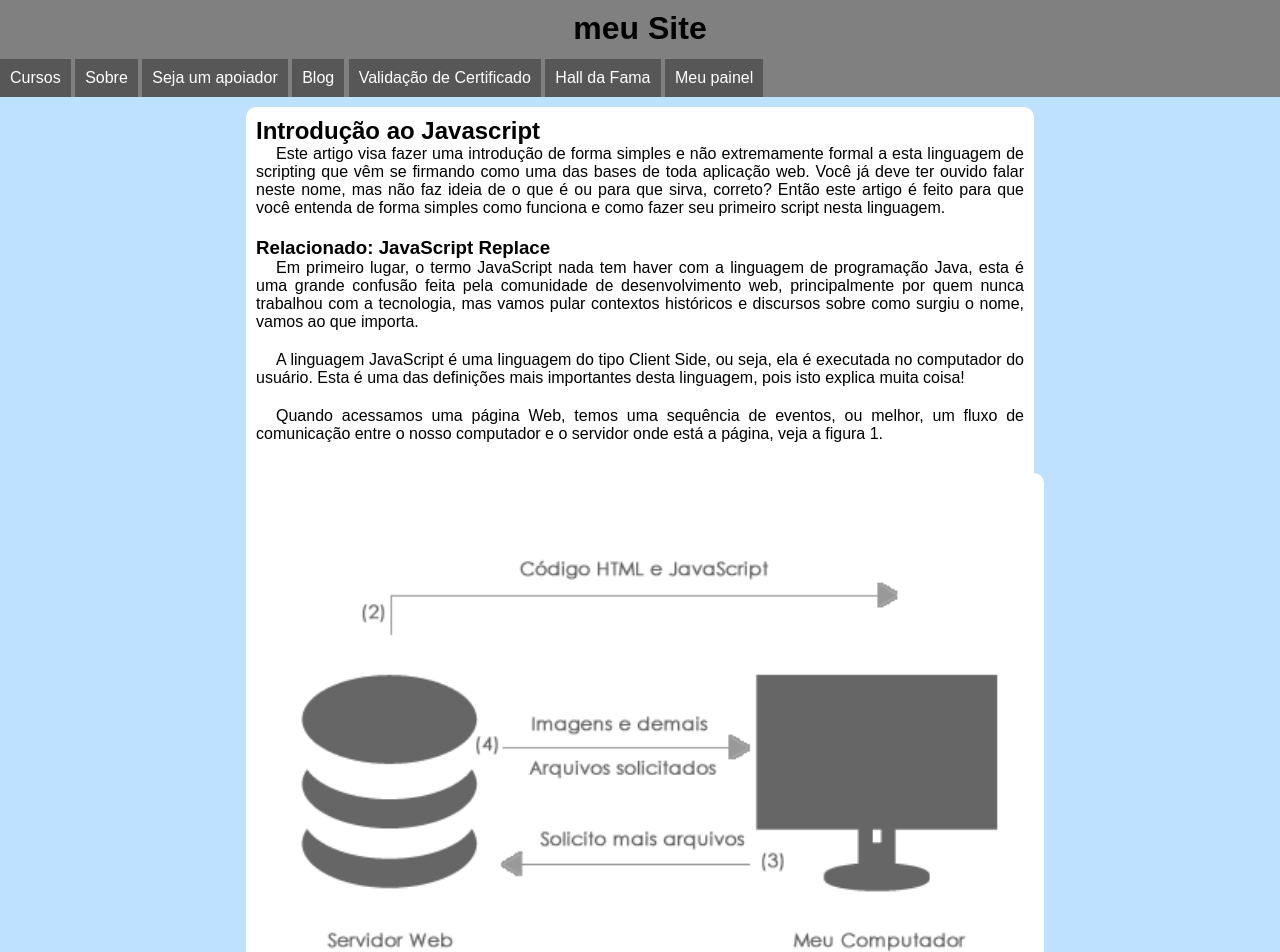
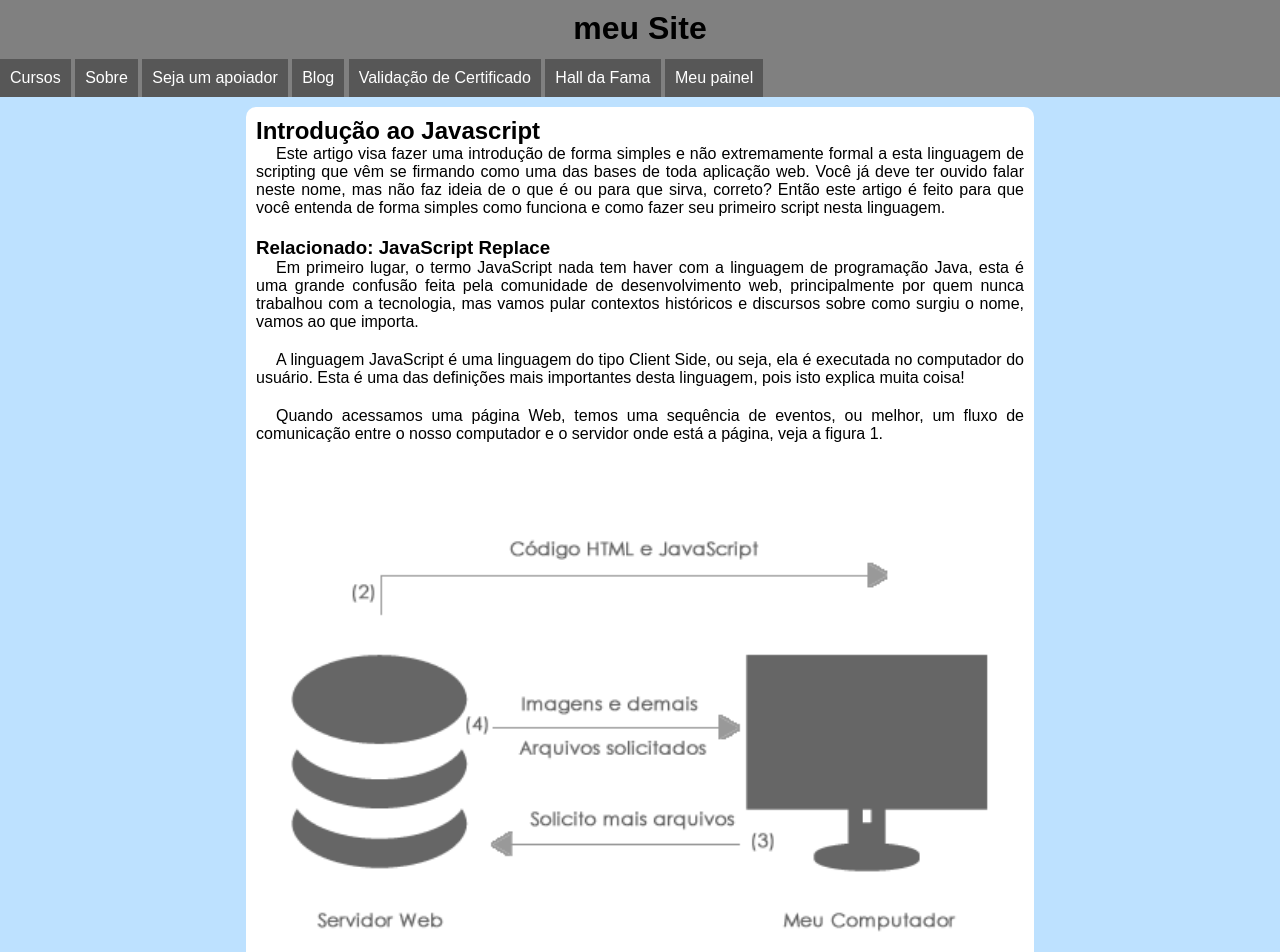
Before and after one commit to nilsonsantos37/html-css, a plain HTML site: page execícios/ex026/MQ005/index.html in a window 1280 px wide. Shown: the top 952 px of the page. Drawn offline with Linux system fonts and the light colour scheme.

```diff
--- a/execícios/ex026/MQ005/estilos/style.css
+++ b/execícios/ex026/MQ005/estilos/style.css
@@ -78,7 +78,5 @@ img {
     width: 80vw;
     background-color: white;
     margin: auto;
-    margin-top: 10px;
-    padding: 10px;
-    border-radius: 10px;
+
 }
```
